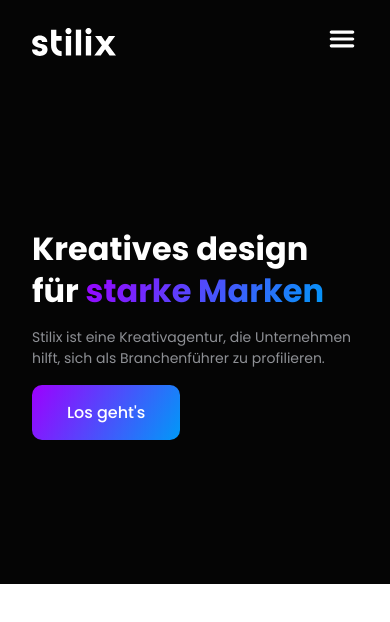
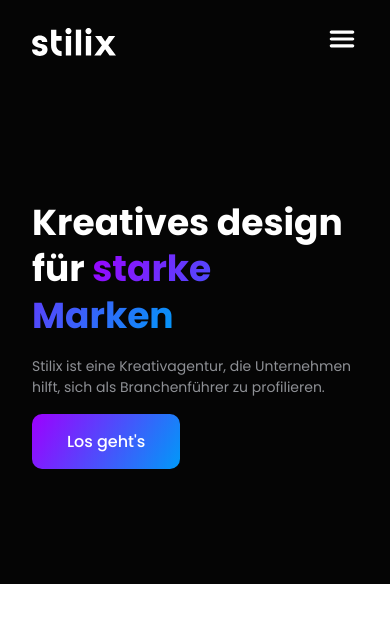
Before and after one commit to zerokater/stilix-webseite, a SvelteKit app: page / in a window 390 px wide. Shown: the top 622 px of the page. Built offline with nearby package versions, Linux system fonts and the light colour scheme.

Commit message:
FONTNATEL

```diff
--- a/src/routes/+page.svelte
+++ b/src/routes/+page.svelte
@@ -105,7 +105,7 @@
         gap: 1rem;
     }
     h1 {
-        font-size: 32px;
+        font-size: 36px;
         text-align: start;
     }
 
```
